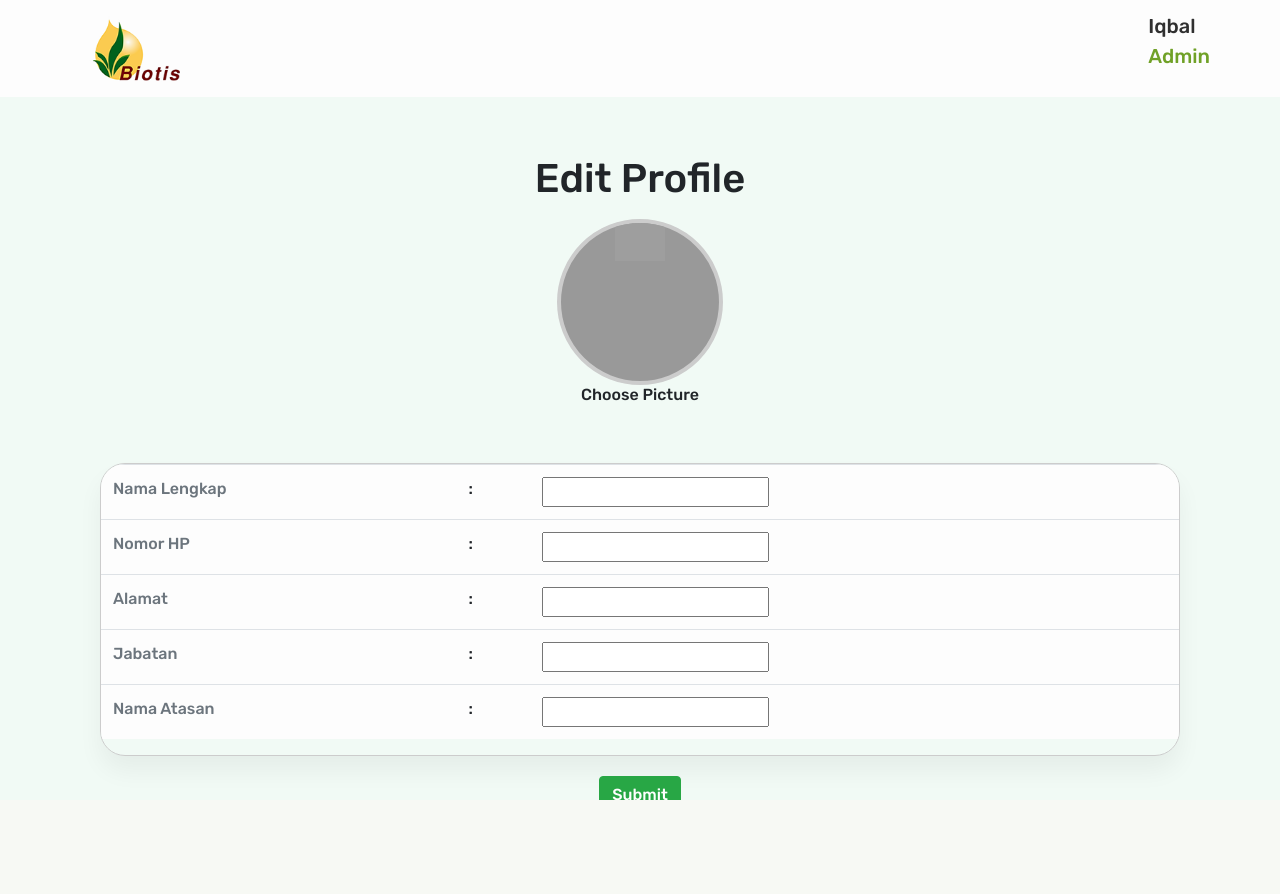
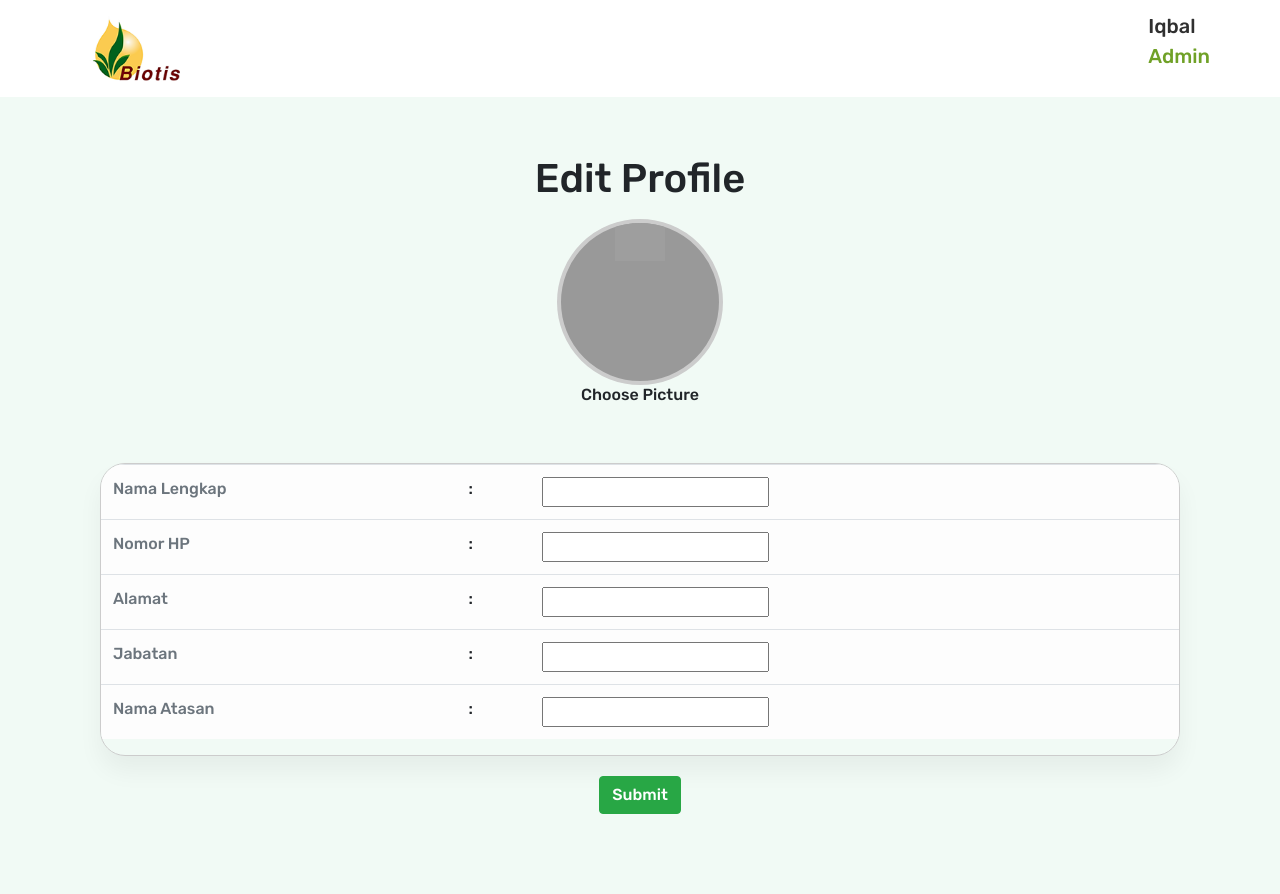
Before and after one commit to gafiirfandi/Biotis, a Django app: template profile_page/templates/edit_profile.html in a window 1280 px wide. Before the commit the page ends 800 px from the top, so only its background shows below. Run offline with Django 3.2, Linux system fonts and the light colour scheme; the template is opened without the code that fills it: values that come from a table or form of the project are taken from there, others are empty; some libraries are stand-ins or nearby versions; some web fonts are replaced; grey boxes are pictures that could not be loaded.

Commit message:
fixing overflow

```diff
--- a/dashboard/static/css/base.css
+++ b/dashboard/static/css/base.css
@@ -3,12 +3,14 @@
 
 html,body{
   font-family: 'Rubik', sans-serif;
-  background:#fdfdfd;
   height: 100%;
   width: 100%;
-
+  background: rgba(241, 250, 245, 1);
 }
 
+.navbar{
+    background: white;
+}
 
 ::selection {
     color: white;
--- a/profile_page/static/css/base.css
+++ b/profile_page/static/css/base.css
@@ -2,18 +2,20 @@
 
 
 html,body{
-  font-family: 'Rubik', sans-serif;
-  background:#ffffff;
-  height: 100%;
-  width: 100%;
-
+    font-family: 'Rubik', sans-serif;
+    height: 100%;
+    width: 100%;
+    background: rgba(241, 250, 245, 1);
 }
 
+.navbar{
+    background: white;
+}
 
 ::selection {
     color: white;
     background: #2AA153;
-  }
+}
 
 
 
--- a/profile_page/static/css/editprofile.css
+++ b/profile_page/static/css/editprofile.css
@@ -3,11 +3,8 @@
 
 html,body{
   font-family: 'Rubik', sans-serif;
-  background:#fdfdfd;
   height: 100%;
   width: 100%;
-  overflow: hidden;
-
 }
 
 .profilePage{
--- a/profile_page/static/css/style.css
+++ b/profile_page/static/css/style.css
@@ -3,10 +3,8 @@
 
 html,body{
   font-family: 'Rubik', sans-serif;
-  background:#fdfdfd;
   height: 100%;
   width: 100%;
-  overflow: hidden;
 
 }
 
```
